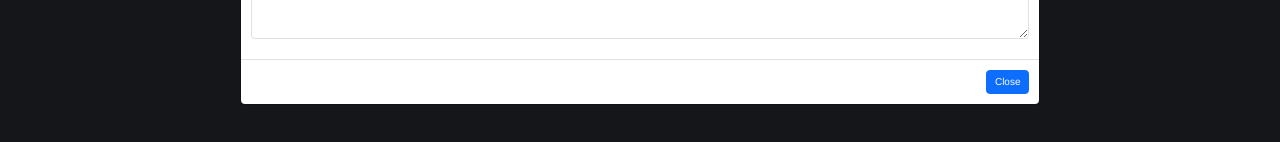
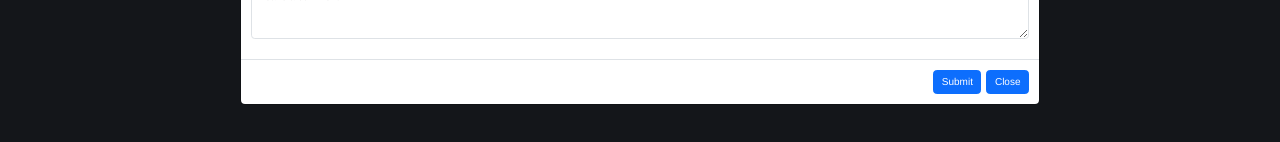
Before and after one commit to liestory/react-study, a React (Create React App) app: page /Issues in a window 1280 px wide. Both pictures are taken after a click on the button "Create Issue". Shown: the part 426-568 px from the top of the page. Built offline with nearby package versions, Linux system fonts and the light colour scheme; no server answers.

Commit message:
починил

```diff
--- a/src/actions/git.js
+++ b/src/actions/git.js
@@ -15,15 +15,16 @@ export const setDeleteIssueState = (value) => ({type: DELETE_ISSUE_STATE, payloa
 
 const token = atob("Z2hwXzFRSEhLeXhGWnVtMzJJVmRqSVo2N2QzOW42Tmc4NjFseE5EMA==");
 
-export const createIssue = (body) => {
+export const createIssue = (title, body) => {
     return async (dispatch) => {
         await axios.post(
             "https://api.github.com/repos/liestory/react-study/issues",
+            {title: title, body: body},
             {
                 headers: {
                     Authorization: "token " + token,
                 },
-                body,
+
             }
         ).then((res) => {
             dispatch(setCreateIssueState(res.data))
@@ -36,11 +37,11 @@ export const updateIssue = (number, body) => {
     return async (dispatch) => {
         await axios.get(
             "https://api.github.com/repos/liestory/react-study/issues/" + number,
+            {body: body},
             {
                 headers: {
                     Authorization: "token " + token,
                 },
-                body,
             }
         ).then((res) => {
             dispatch(setUpdateIssueState(res.data))
@@ -49,7 +50,7 @@ export const updateIssue = (number, body) => {
 }
 
 
-export const getIssues =  () => {
+export const getIssues = () => {
     return async (dispatch) => {
         await axios.get(
             "https://api.github.com/repos/liestory/react-study/issues?state=all",
@@ -61,7 +62,7 @@ export const getIssues =  () => {
         ).then((res) => {
             console.log("res", res.data)
             dispatch(setGetIssueState(res.data))
-            console.log("dispatch", )
+            console.log("dispatch",)
         })
     }
 }
--- a/src/component/CreateIssueModal.js
+++ b/src/component/CreateIssueModal.js
@@ -1,4 +1,4 @@
-import React from 'react';
+import React, {useState, useEffect} from 'react';
 import 'bootstrap/dist/css/bootstrap.min.css';
 import Modal from 'react-bootstrap/Modal'
 import Button from 'react-bootstrap/Button'
@@ -6,12 +6,14 @@ import Form from 'react-bootstrap/Form'
 import WaitForCloseModal from "./modals/WaitForCloseModal";
 
 function CreateIssueModal(props) {
+    const [title, setTitle] = useState("");
+    const [comment, setComment] = useState("");
+    const [processing, setProcessing] = useState(false);
+    const clickAndWaitIssue = () => {
+        setProcessing(true)
+        const stash = props;
+        props.createIssue(title, comment);
 
-    const clickAndWaitIssue = () => {
-        const stash = props;
-        while (stash === props.stash)
-
-            <WaitForCloseModal/>
         return
     }
 
@@ -27,21 +29,40 @@ function CreateIssueModal(props) {
                     Создание Issue
                 </Modal.Title>
             </Modal.Header>
+
+            {!processing ?
+                <>
                     <Modal.Body>
                         <Form>
                             <Form.Group className="mb-3" controlId="exampleForm.ControlInput1">
                                 <Form.Label>Issue </Form.Label>
-                        <Form.Control type="text" placeholder="Issue" />
+                                <Form.Control type="text" placeholder="Issue"
+                                              onChange={event => setTitle(event.target.value)}/>
                             </Form.Group>
                             <Form.Group className="mb-3" controlId="exampleForm.ControlTextarea1">
                                 <Form.Label>Comment</Form.Label>
-                        <Form.Control as="textarea" rows={3}  placeholder="Leave a comment"/>
+                                <Form.Control as="textarea" rows={3} placeholder="Leave a comment"
+                                              onChange={event => setComment(event.target.value)}/>
                             </Form.Group>
                         </Form>
                     </Modal.Body>
                     <Modal.Footer>
+                        <Button variant="primary" type="submit" onClick={clickAndWaitIssue}>
+                            Submit
+                        </Button>
                         <Button onClick={props.onHide}>Close</Button>
                     </Modal.Footer>
+                </> : <>
+                    <Modal.Body>
+                        <WaitForCloseModal/>
+                    </Modal.Body>
+                    <Modal.Footer>
+                        <Button onClick={props.onHide}>Close</Button>
+                    </Modal.Footer>
+                </>
+            }
+
+
         </Modal>
     );
 
--- a/src/component/IssueContainer.js
+++ b/src/component/IssueContainer.js
@@ -17,7 +17,7 @@ const mapStateToProps = (state) => {
 
 const mapDispatchToProps = (dispatch) => {
     return {
-        createIssue: (body) => dispatch(createIssue(body)),
+        createIssue: (title, body) => dispatch(createIssue(title, body)),
         getIssues: () => dispatch(getIssues()),
         updateIssue: (number, body) => dispatch(updateIssue(number, body)),
         deleteIssues: (number) => dispatch(deleteIssues(number))
--- a/src/component/Issues.js
+++ b/src/component/Issues.js
@@ -8,7 +8,7 @@ import ButtonToolbar from 'react-bootstrap/ButtonToolbar'
 import CreateIssueModal from "./CreateIssueModal";
 
 
-class Issues extends React.Component {
+class Issues extends React. PureComponent {
 
 
     constructor(props) {
@@ -29,6 +29,9 @@ class Issues extends React.Component {
         })
     }
 
+    componentDidUpdate(prevProps, prevState) {
+
+    }
 
     render() {
         console.log("issues ", this.state.issues);
@@ -48,6 +51,7 @@ class Issues extends React.Component {
                     show={this.state.createIssueModal}
                     onHide={() => this.setState({createIssueModal: false})}
 
+                    createIssue={this.props.createIssue}
 
                 />
 
--- a/src/component/modals/WaitForCloseModal.js
+++ b/src/component/modals/WaitForCloseModal.js
@@ -3,7 +3,9 @@ import React from 'react';
 function WaitForCloseModal(props) {
     return (
         <div>
-            <img src="https://99px.ru/sstorage/86/2017/03/image_861503170058263518871.gif"/>
+            {/*<img src="https://99px.ru/sstorage/86/2017/03/image_861503170058263518871.gif"/>*/}
+            <img
+                src="https://lh3.googleusercontent.com/proxy/WOyVeS4UglcDJylEX0WQPkLpW682kVetihDbKtINzoOvDTNg9UBSY3MWbnld7zVQeke3iTA5eVyr5w1U9oSGN6svYRwhPIObpuvn9UidvTG-3bAdqEuS6OIgzzGL"/>
         </div>
 
     )
```
Lines whose indentation alone changed are shown as unchanged.
